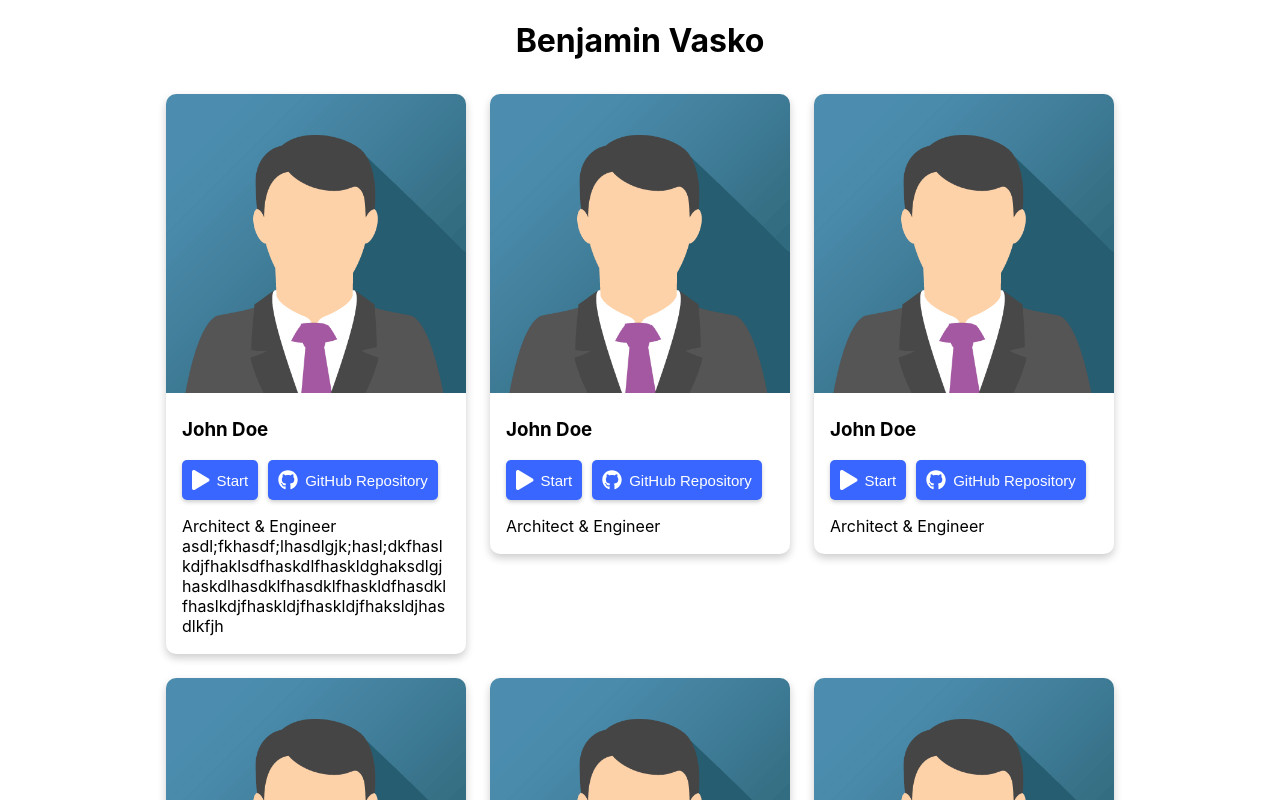
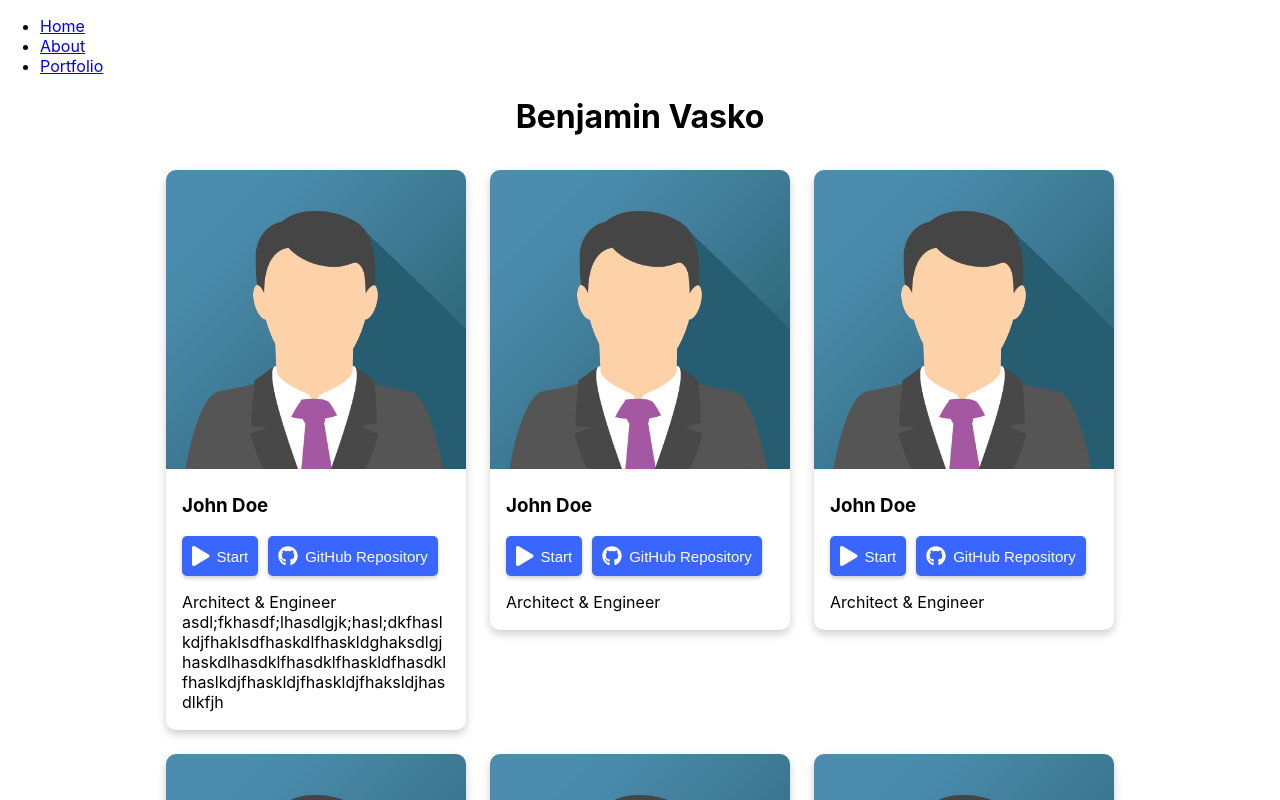
Before and after one commit to TribeOfBenjamin/my-portfolio-react, a React (Create React App) app: page /Portfolio in a window 1280 px wide. Shown: the top 800 px of the page. Built offline with nearby package versions, Linux system fonts and the light colour scheme.

Commit message:
Added react-router and paths to app.js

```diff
--- a/package.json
+++ b/package.json
@@ -15,6 +15,7 @@
     "react": "^16.13.1",
     "react-bootstrap": "^1.3.0",
     "react-dom": "^16.13.1",
+    "react-router-dom": "^5.2.0",
     "react-scripts": "3.4.3"
   },
   "scripts": {
--- a/src/App.js
+++ b/src/App.js
@@ -1,13 +1,44 @@
 import React from "react";
-import ProjectCards from "./components/ProjectCards/ProjectCards";
-import Header from "./components/Header/Header";
+import {
+  BrowserRouter as Router,
+  Switch,
+  Route,
+  Link
+} from "react-router-dom";
+
+import Home from "./components/Home/Home";
+import About from "./components/About/About";
+import Portfolio from "./components/Portfolio/Portfolio";
 
 function App() {
   return (
-    <div>
-      <Header />
-      <ProjectCards />
-    </div>
+    <Router>
+        <nav>
+          <ul>
+            <li>
+              <Link to="/">Home</Link>
+            </li>
+            <li>
+              <Link to="/about">About</Link>
+            </li>
+            <li>
+              <Link to="/portfolio">Portfolio</Link>
+            </li>
+          </ul>
+        </nav>
+
+        <Switch>
+          <Route path="/about">
+            <About />
+          </Route>
+          <Route path="/Portfolio">
+            <Portfolio />
+          </Route>
+          <Route path="/">
+            <Home />
+          </Route>
+        </Switch>
+    </Router>
   );
 }
 
--- /dev/null
+++ b/src/components/About/About.js
@@ -0,0 +1,12 @@
+import React from "react";
+import Header from "../Header/Header";
+
+function About() {
+  return (
+      <div>
+        <Header />
+      </div>
+  );
+}
+
+export default About;
--- /dev/null
+++ b/src/components/Home/Home.js
@@ -0,0 +1,12 @@
+import React from "react";
+import Header from "../Header/Header";
+
+function Home() {
+  return (
+      <div>
+        <Header />
+      </div>
+  );
+}
+
+export default Home;
--- /dev/null
+++ b/src/components/Portfolio/Portfolio.js
@@ -0,0 +1,14 @@
+import React from "react";
+import ProjectCards from "../ProjectCards/ProjectCards";
+import Header from "../Header/Header";
+
+function Portfolio() {
+  return (
+      <div>
+        <Header />
+        <ProjectCards />
+      </div>
+  );
+}
+
+export default Portfolio;
```
Also changed, not shown: 1 other file (tests, documents, lock files or other folders).
